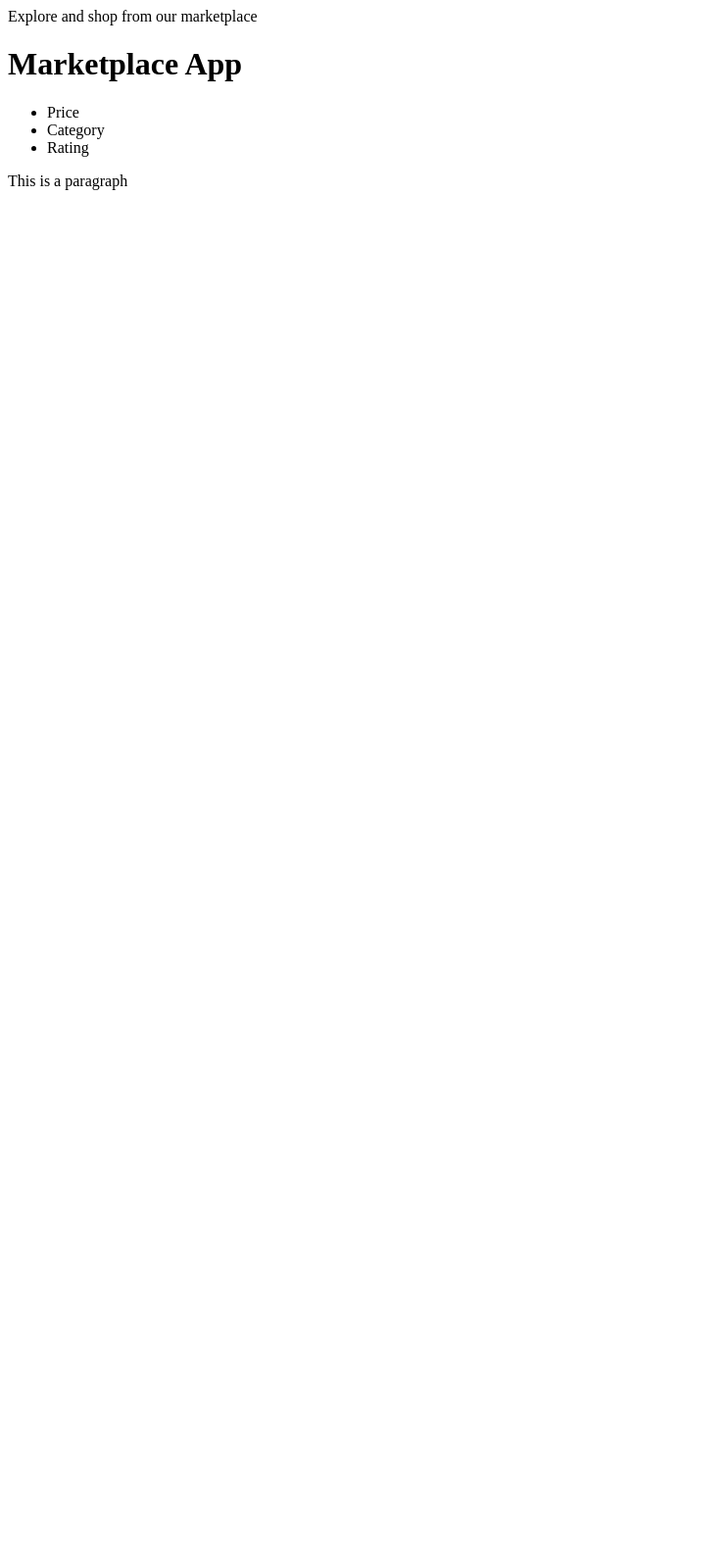
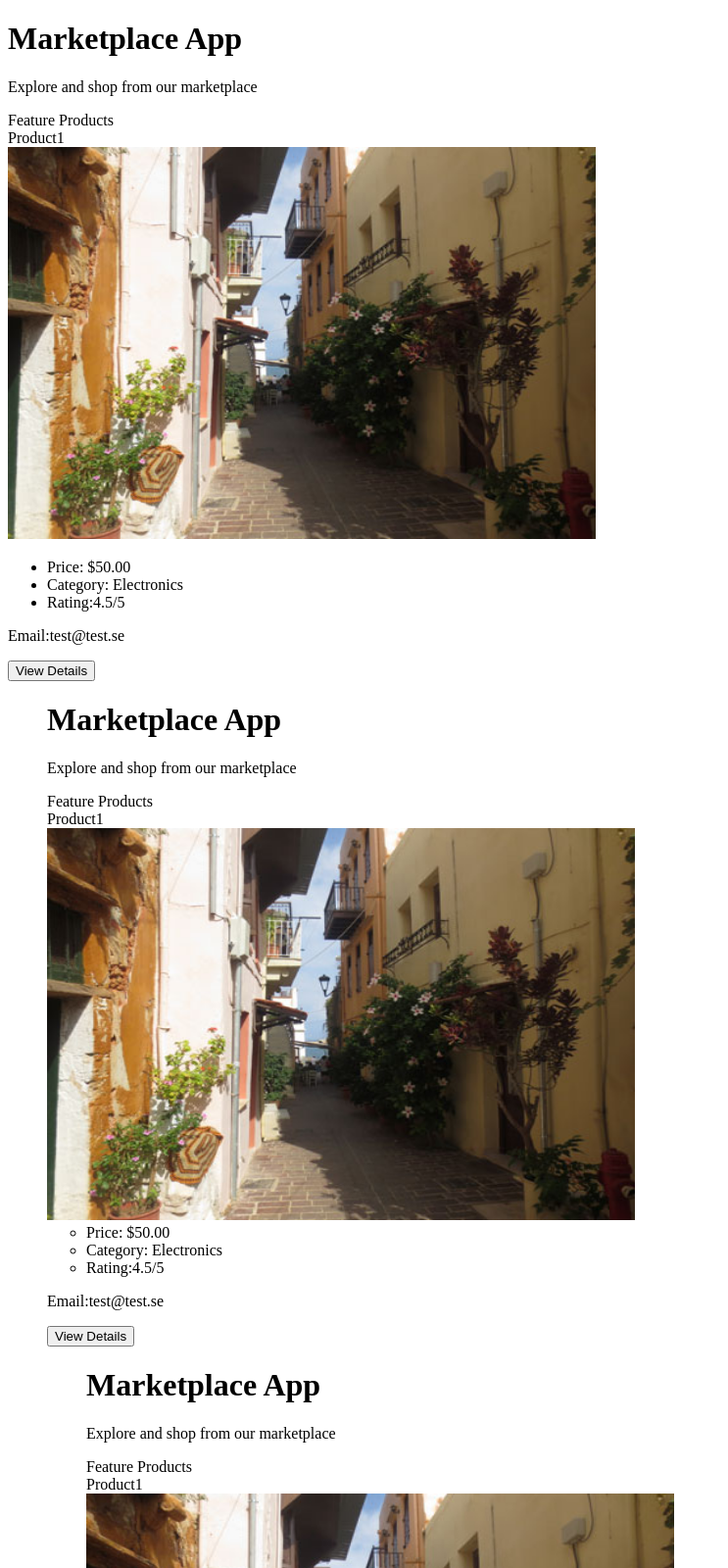
Before and after one commit to Simona8609/Marketplace-HTML, a plain HTML site: page index.html in a window 1280 px wide. Shown: the top 1600 px of the page at 98% size, without its empty margins (0-743 px from the left). Before the commit the page ends 800 px from the top, so only its background shows below. Drawn offline with Linux system fonts and the light colour scheme.

Commit message:
commit index.html

```diff
--- a/index.html
+++ b/index.html
@@ -1,25 +1,115 @@
 <!DOCTYPE html>
 <html lang="en">
+
 <head>
     <meta charset="UTF-8">
     <meta name="viewport" content="width=device-width, initial-scale=1.0">
     <title>Marketplace app</title>
 </head>
+
 <body>
-   Explore and shop from our marketplace
-    </body>
 
-<h1>
-Marketplace App
 
-</h1>
 
-<ul>
-    <li> Price</li>
-    <li> Category</li>
-    <li> Rating</li>
-</ul>
+    <header>
+        <h1>Marketplace App</h1>
+        <p>Explore and shop from our marketplace</p>
+    </header>
 
-<p>This is a paragraph</p>
+    <div>Feature Products</div>
 
-  </html>
+    <main>
+        <section>
+            <div>Product1
+
+            </div>
+
+            <div>
+
+            </div>
+        </section>
+        <img src="img/img_chania.jpg" alt="Flowers in Chania" width="600" height="400">
+
+    </main>
+
+
+    <ul>
+        <li> Price: $50.00</li>
+        <li> Category: Electronics</li>
+        <li> Rating:4.5/5</li>
+    </ul>
+
+
+    <p>Email:test@test.se</p>
+    <button>View Details</button>
+    <ul>
+        <header>
+            <h1>Marketplace App</h1>
+            <p>Explore and shop from our marketplace</p>
+        </header>
+
+        <div>Feature Products</div>
+
+        <main>
+            <section>
+                <div>Product1
+
+                </div>
+
+                <div>
+
+                </div>
+            </section>
+            <img src="img/img_chania.jpg" alt="Flowers in Chania" width="600" height="400">
+
+        </main>
+
+
+        <ul>
+            <li> Price: $50.00</li>
+            <li> Category: Electronics</li>
+            <li> Rating:4.5/5</li>
+        </ul>
+
+
+        <p>Email:test@test.se</p>
+        <button>View Details</button>
+        <ul>
+
+            <header>
+                <h1>Marketplace App</h1>
+                <p>Explore and shop from our marketplace</p>
+                </header>
+
+            <div>Feature Products</div>
+
+            <main>
+                <section>
+                    <div>Product1
+
+                    </div>
+
+                    <div>
+
+                    </div>
+                </section>
+                <img src="img/img_chania.jpg" alt="Flowers in Chania" width="600" height="400">
+
+            </main>
+
+
+            <ul>
+                <li> Price: $50.00</li>
+                <li> Category: Electronics</li>
+                <li> Rating:4.5/5</li>
+            </ul>
+
+
+            <p>Email:test@test.se</p>
+            <button>View Details</button>
+            <ul>
+</body>
+<div>&#169; 2024 Lexicon Växjö</div>
+
+
+</html>
```
Also changed, not shown: html-task3.html (+6 -2 lines), img/img_chania.jpg (added).
